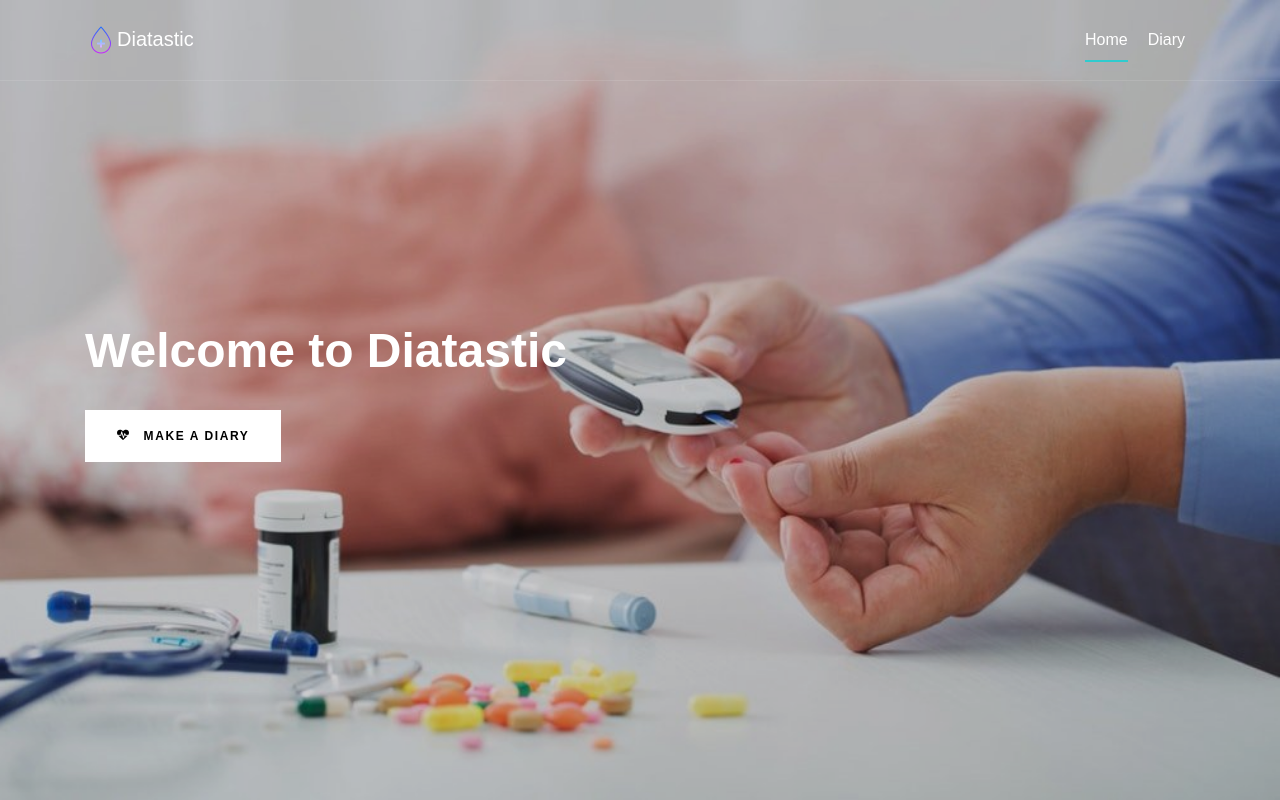
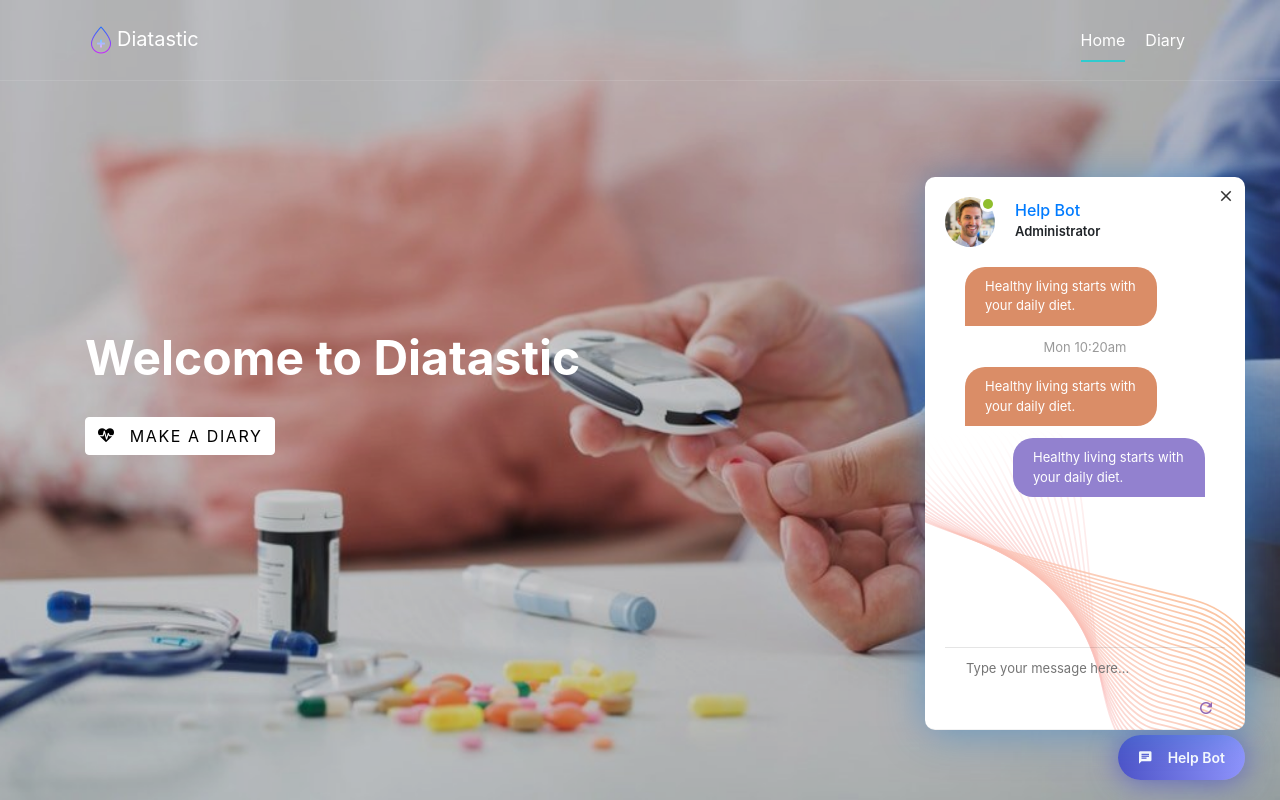
Before and after one commit to caobaichuan1122/Diatastic, a Django app: page / in a window 1280 px wide. Run offline with Django 4.2, Linux system fonts and the light colour scheme; some libraries are stand-ins or nearby versions; some web fonts are replaced.

Commit message:
version 1

```diff
--- a/Diary/templates/Diary/diary.html
+++ b/Diary/templates/Diary/diary.html
@@ -142,7 +142,7 @@
           </div>
       </div>
   </div>
-  <!-- END CONTENT BEGINS -->
+  <!-- END: help bot -->
 
 
   <!-- BEGIN: .site-wrap -->
--- a/Diary/templates/Diary/index.html
+++ b/Diary/templates/Diary/index.html
@@ -27,6 +27,28 @@
   <link rel="stylesheet" href="../static/css/jquery.fancybox.min.css">
   <link rel="stylesheet" href="../static/css/style.css">
   <!-- END: Stylesheets -->
+
+    <!-- BEGIN: help bot -->
+      <!-- meta -->
+    <meta http-equiv="content-type" content="text/html; charset=utf-8"/>
+    <meta name="viewport" content="width=device-width,initial-scale=1.0,maximum-scale=1">
+    <meta name="keywords" content="pvr, pvr tech studio, css chat box, pvr admin, pvr tech admin"/>
+    <meta name="description" content="PVR Tech Studio, We Design your Future.">
+    <!-- Add Your favicon here -->
+    <link rel="icon" href="../static/assets/img/favicon/favicon-32x32.png">
+
+
+    <link href='http://fonts.googleapis.com/css?family=Montserrat:400,700' rel='stylesheet' type='text/css'>
+
+    <!-- ***** Boostrap Custom / Addons Stylesheets ***** -->
+    <link href="../static/assets/plugins/bootstrap/css/bootstrap.min.css" rel="stylesheet"/>
+    <link href="../static/assets/plugins/material_icon/icon.css" rel="stylesheet"/>
+
+    <!-- Required CSS file for CSS Chat Panels element -->
+    <link href="../static/assets/plugins/perfect-scrollbar/css/perfect-scrollbar.min.css" rel="stylesheet"/>
+    <link rel="stylesheet" href="../static/assets/css/chat_box.css" type="text/css" media="all">
+  <!--END: help bot -->
+
 
 </head>
 
@@ -1040,6 +1062,76 @@
 <!--    </footer>-->
     <!-- END: #footer -->
 
+    <!-- PAGE HELP BOT -->
+  <div class="container perfect_scrollbar" id="container">
+      <div class="pvr_chat_button">
+          <i class="material-icons">chat</i>
+          <span>Help Bot</span>
+      </div>
+      <div class="pvr_chat_wrapper">
+          <div class="pvr_chat_content">
+              <div class="close_chat">
+                  <i class="material-icons">close</i>
+              </div>
+              <div class="chat_header">
+                  <div class="pvr-user-w with-status status-green">
+                      <div class="pvr-user-avatar-w">
+                          <div class="user-avatar">
+                              <img alt="" src="../static/assets/img/avatar/default-avatar.jpg">
+                          </div>
+                      </div>
+                      <div class="user-name">
+                          <h6 class="user-title">
+                              <a href="#" target="_blank">Help Bot</a>
+                          </h6>
+                          <div class="user-role">
+                              Administrator
+                          </div>
+                      </div>
+                  </div>
+              </div>
+              <div class="chat-messages theme_2">
+                  <div class="message">
+                      <div class="message-content">
+                        Healthy living starts with your daily diet.
+                      </div>
+                  </div>
+                  <div class="date-break">
+                      Mon 10:20am
+                  </div>
+                  <div class="message">
+                      <div class="message-content">
+                        Healthy living starts with your daily diet.
+                      </div>
+                  </div>
+                  <div class="message self">
+                      <div class="message-content">
+                        Healthy living starts with your daily diet.
+                      </div>
+                  </div>
+              </div>
+              <div class="chat-controls">
+                  <input class="message-input" id="message-input" placeholder="Type your message here..." type="text">
+                  <div class="chat-extra">
+<!--                      <a href="javascript:void(0)">-->
+<!--                          <span class="extra-tooltip">Attach Document</span>-->
+<!--                          <i class="material-icons">attach_file</i>-->
+<!--                      </a>-->
+<!--                      <a href="javascript:void(0)">-->
+<!--                          <span class="extra-tooltip">Insert Photo</span>-->
+<!--                          <i class="material-icons">add_a_photo</i>-->
+<!--                      </a>-->
+                      <a href="javascript:void(0)" class="change_chat_theme">
+                          <span class="extra-tooltip">Change chat theme</span>
+                          <i class="material-icons">refresh</i>
+                      </a>
+                  </div>
+              </div>
+          </div>
+      </div>
+  </div>
+  <!-- END: help bot -->
+
   </div>
   <!-- END: .site-wrap -->
 
@@ -1064,5 +1156,12 @@
   <script src="../static/js/main.js"></script>
   <!-- END: JavaScripts -->
 
+  <!--   Core JS Files   -->
+<!--  <script src="../static/assets/plugins/jquery/jquery-3.2.1.min.js" type="text/javascript"></script>-->
+  <script src="../static/assets/plugins/perfect-scrollbar/js/perfect-scrollbar.jquery.min.js" type="text/javascript"></script>
+  <script src="../static/assets/plugins/backstretch/backstretch.js" type="text/javascript"></script>
+  <script src="../static/assets/js/app.js"></script>
+  <!-- END: JavaScripts -->
+
 </body>
 </html>
--- a/static/assets/js/app.js
+++ b/static/assets/js/app.js
@@ -1,3 +1,29 @@
+const info = [
+    'Diabetes is a serious complex condition which can affect the entire body. Diabetes requires daily self care and if complications develop, diabetes can have a significant impact on quality of life and can reduce life expectancy. While there is currently no cure for diabetes, you can live an enjoyable life by learning about the condition and effectively managing it.',
+    'There are main types of diabetes; all types are complex and serious. The three main types of diabetes are type 1, type 2 and gestational diabetes.',
+    'When someone has diabetes, their body can t maintain healthy levels of glucose in the blood. Glucose is a form of sugar which is the main source of energy for our bodies. Unhealthy levels of glucose in the blood can lead to long term and short term health complications.\nFor our bodies to work properly we need to convert sugars from food into energy. Sugars from food are converted into glucose. A hormone called insulin is essential for the conversion of glucose into energy. In people with diabetes, insulin is no longer produced or not produced in sufficient amounts by the body. When people with diabetes eat foods that contain sugars or starches, such as breads, cereals, fruit and starchy vegetables and sweets, it can t be converted into energy and the level of glucose in their blood rises and is harmful to them.\nInstead of being turned into energy the glucose stays in the blood resulting in high blood glucose levels. After eating, the glucose is carried around your body in your blood. Your blood glucose level is called glycaemia. Blood glucose levels can be monitored and managed through self care and treatment.',
+    'Diabetes can be managed well but the potential complications are the same for type 1 and type 2 diabetes including heart attack, stroke, kidney disease, limb amputation, depression, anxiety and blindness.\nEarly diagnosis, optimal treatment and effective ongoing support and management reduce the risk of diabetes-related complications.',
+    'Type 2 diabetes is increasing at the fastest rate. There are large numbers of people with silent, undiagnosed type 2 diabetes which may be damaging their bodies. An estimated 2 million Australians are at high risk of developing type 2 diabetes and are already showing early signs of the condition.\nType 2 diabetes is one of the major consequences of the obesity epidemic. The combination of massive changes to diet and the food supply, combined with massive changes to physical activity with more sedentary work and less activity, means most populations are seeing more type 2 diabetes.\nGenes also play a part with higher risk of type 2 diabetes in Chinese, South Asian, Indian, Pacific Islander and Aboriginal and Torres Strait Islander populations.',
+    'In type 1 diabetes, symptoms are often sudden and can be life-threatening; therefore it is usually diagnosed quite quickly. In type 2 diabetes, many people have no symptoms at all, while other signs can go unnoticed being seen as part of  getting older . Therefore, by the time symptoms are noticed, complications of diabetes may already be present. Common symptoms include: Being more thirsty than usual, Passing more urine, Feeling tired and lethargic, Always feeling hungry, Having cuts that heal slowly, Itching, skin infections, Blurred vision, Unexplained weight loss (type 1), Gradually putting on weight (type 2), Mood swings, Headaches, Feeling dizzy, Leg cramps'
+]
+
+
+function respond(user_input) {
+    var answer = "Sorry I dont understand"
+    if (user_input.toLowerCase().includes("hi") || user_input.toLowerCase().includes("hello")) {
+        answer = "Hello there, please ask a question!";
+    } else {
+        info.forEach(paragraph => {
+            if (paragraph.toLowerCase().includes(user_input.toLowerCase())) {
+                answer = paragraph
+            }
+        })
+    }
+    return answer
+    /*return */
+}
+
+
 $(function () {
     $.backstretch("assets/img/bg.jpg");
 
@@ -18,16 +44,16 @@ $(function () {
                 var val = ($(this).val() !== '') ? $(this).val() : "Lorem Ipsum is simply dummy text of the printing.";
                 $('.chat-messages').append('<div class="message self"><div class="message-content">' + val + '</div></div>');
                 $(this).val('');
-                var val_date = ["Diabetes is a serious complex condition which can affect the entire body. Diabetes requires daily self care and if complications develop, diabetes can have a significant impact on quality of life and can reduce life expectancy. While there is currently no cure for diabetes, you can live an enjoyable life by learning about the condition and effectively managing it.",
-                                   "There are main types of diabetes; all types are complex and serious. The three main types of diabetes are type 1, type 2 and gestational diabetes.",
-                                    "When someone has diabetes, their body can’t maintain healthy levels of glucose in the blood. Glucose is a form of sugar which is the main source of energy for our bodies. Unhealthy levels of glucose in the blood can lead to long term and short term health complications.\nFor our bodies to work properly we need to convert sugars from food into energy. Sugars from food are converted into glucose. A hormone called insulin is essential for the conversion of glucose into energy. In people with diabetes, insulin is no longer produced or not produced in sufficient amounts by the body. When people with diabetes eat foods that contain sugars or starches, such as breads, cereals, fruit and starchy vegetables and sweets, it can’t be converted into energy and the level of glucose in their blood rises and is harmful to them.\nInstead of being turned into energy the glucose stays in the blood resulting in high blood glucose levels. After eating, the glucose is carried around your body in your blood. Your blood glucose level is called glycaemia. Blood glucose levels can be monitored and managed through self care and treatment.",
-                                    "Diabetes can be managed well but the potential complications are the same for type 1 and type 2 diabetes including heart attack, stroke, kidney disease, limb amputation, depression, anxiety and blindness.\nEarly diagnosis, optimal treatment and effective ongoing support and management reduce the risk of diabetes-related complications.",
-                                    "Type 2 diabetes is increasing at the fastest rate. There are large numbers of people with silent, undiagnosed type 2 diabetes which may be damaging their bodies. An estimated 2 million Australians are at high risk of developing type 2 diabetes and are already showing early signs of the condition.\nType 2 diabetes is one of the major consequences of the obesity epidemic. The combination of massive changes to diet and the food supply, combined with massive changes to physical activity with more sedentary work and less activity, means most populations are seeing more type 2 diabetes.\nGenes also play a part with higher risk of type 2 diabetes in Chinese, South Asian, Indian, Pacific Islander and Aboriginal and Torres Strait Islander populations.",
-                                    "In type 1 diabetes, symptoms are often sudden and can be life-threatening; therefore it is usually diagnosed quite quickly. In type 2 diabetes, many people have no symptoms at all, while other signs can go unnoticed being seen as part of ‘getting older’. Therefore, by the time symptoms are noticed, complications of diabetes may already be present. Common symptoms include: Being more thirsty than usual, Passing more urine, Feeling tired and lethargic, Always feeling hungry, Having cuts that heal slowly, Itching, skin infections, Blurred vision, Unexplained weight loss (type 1), Gradually putting on weight (type 2), Mood swings, Headaches, Feeling dizzy, Leg cramps",
-                                        ];
-               if (val.match("what|diabetes")){
+//                var val_date = ["Diabetes is a serious complex condition which can affect the entire body. Diabetes requires daily self care and if complications develop, diabetes can have a significant impact on quality of life and can reduce life expectancy. While there is currently no cure for diabetes, you can live an enjoyable life by learning about the condition and effectively managing it.",
+//                                   "There are main types of diabetes; all types are complex and serious. The three main types of diabetes are type 1, type 2 and gestational diabetes.",
+//                                    "When someone has diabetes, their body can’t maintain healthy levels of glucose in the blood. Glucose is a form of sugar which is the main source of energy for our bodies. Unhealthy levels of glucose in the blood can lead to long term and short term health complications.\nFor our bodies to work properly we need to convert sugars from food into energy. Sugars from food are converted into glucose. A hormone called insulin is essential for the conversion of glucose into energy. In people with diabetes, insulin is no longer produced or not produced in sufficient amounts by the body. When people with diabetes eat foods that contain sugars or starches, such as breads, cereals, fruit and starchy vegetables and sweets, it can’t be converted into energy and the level of glucose in their blood rises and is harmful to them.\nInstead of being turned into energy the glucose stays in the blood resulting in high blood glucose levels. After eating, the glucose is carried around your body in your blood. Your blood glucose level is called glycaemia. Blood glucose levels can be monitored and managed through self care and treatment.",
+//                                    "Diabetes can be managed well but the potential complications are the same for type 1 and type 2 diabetes including heart attack, stroke, kidney disease, limb amputation, depression, anxiety and blindness.\nEarly diagnosis, optimal treatment and effective ongoing support and management reduce the risk of diabetes-related complications.",
+//                                    "Type 2 diabetes is increasing at the fastest rate. There are large numbers of people with silent, undiagnosed type 2 diabetes which may be damaging their bodies. An estimated 2 million Australians are at high risk of developing type 2 diabetes and are already showing early signs of the condition.\nType 2 diabetes is one of the major consequences of the obesity epidemic. The combination of massive changes to diet and the food supply, combined with massive changes to physical activity with more sedentary work and less activity, means most populations are seeing more type 2 diabetes.\nGenes also play a part with higher risk of type 2 diabetes in Chinese, South Asian, Indian, Pacific Islander and Aboriginal and Torres Strait Islander populations.",
+//                                    "In type 1 diabetes, symptoms are often sudden and can be life-threatening; therefore it is usually diagnosed quite quickly. In type 2 diabetes, many people have no symptoms at all, while other signs can go unnoticed being seen as part of ‘getting older’. Therefore, by the time symptoms are noticed, complications of diabetes may already be present. Common symptoms include: Being more thirsty than usual, Passing more urine, Feeling tired and lethargic, Always feeling hungry, Having cuts that heal slowly, Itching, skin infections, Blurred vision, Unexplained weight loss (type 1), Gradually putting on weight (type 2), Mood swings, Headaches, Feeling dizzy, Leg cramps",
+//                                        ];
+               if (true){
                     setTimeout(function () {
-                        $('.chat-messages').append('<div class="message"><div class="message-content">' +  val_date[0] + '</div></div>');
+                        $('.chat-messages').append('<div class="message"><div class="message-content">' +  respond(val) + '</div></div>');
                         $messages_w.scrollTop($messages_w.prop("scrollHeight"));
                         $messages_w.perfectScrollbar('update');
                     }, 200)
```
